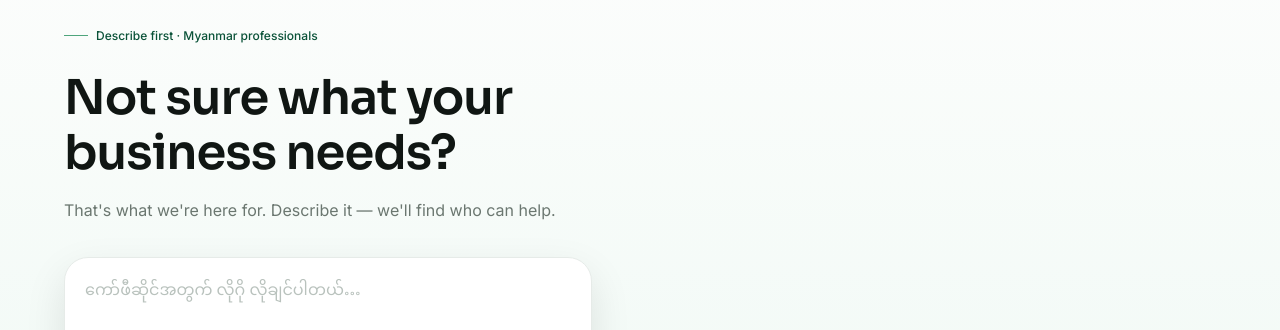
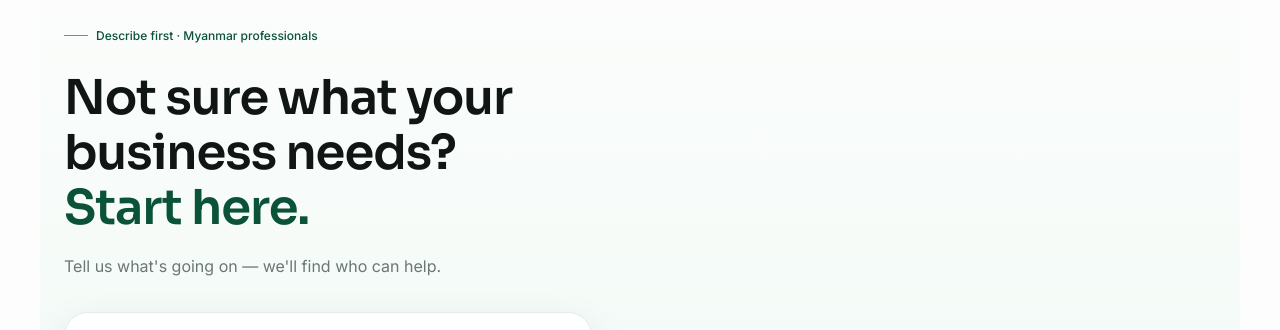
Before and after one commit to Xeloraa/inyalink, a React (Vite) app in the folder apps/web/: page / in a window 1280 px wide. Shown: the part 120-450 px from the top of the page. Built offline with nearby package versions, Linux system fonts and the light colour scheme; no server answers.

Commit message:
Tighten landing headline copy and fix hero type scale alignment.
Co-authored-by: Cursor <cursoragent@cursor.com>

```diff
--- a/apps/web/index.html
+++ b/apps/web/index.html
@@ -6,7 +6,7 @@
     <title>InyaLink — Not sure what your business needs?</title>
     <meta
       name="description"
-      content="That's what we're here for. Describe it — we'll find who can help."
+      content="Tell us what's going on — we'll find who can help."
     />
     <link rel="icon" href="/favicon.svg" type="image/svg+xml" />
     <link rel="apple-touch-icon" href="/apple-touch-icon.png" />
@@ -19,7 +19,7 @@
     />
     <meta
       property="og:description"
-      content="That's what we're here for. Describe it — we'll find who can help."
+      content="Tell us what's going on — we'll find who can help."
     />
     <meta property="og:image" content="https://inyalink.com/og.png?v=4" />
     <meta property="og:image:width" content="1200" />
@@ -31,7 +31,7 @@
     />
     <meta
       name="twitter:description"
-      content="That's what we're here for. Describe it — we'll find who can help."
+      content="Tell us what's going on — we'll find who can help."
     />
     <meta name="twitter:image" content="https://inyalink.com/og.png?v=4" />
     <link rel="preconnect" href="https://fonts.googleapis.com" />
--- a/apps/web/src/components/AppShell.tsx
+++ b/apps/web/src/components/AppShell.tsx
@@ -5,7 +5,7 @@ import { Header } from './Header';
 export function AppShell() {
   return (
     <ChatUiProvider>
-      <div className="min-h-screen bg-paper text-ink-900">
+      <div className="min-h-screen overflow-x-clip bg-paper text-ink-900">
         <Header />
         <main className="mx-auto max-w-container px-5 pb-3xl pt-sm md:px-8 md:pb-4xl lg:px-6">
           <Outlet />
--- a/apps/web/src/components/Header.tsx
+++ b/apps/web/src/components/Header.tsx
@@ -197,7 +197,7 @@ export function Header() {
 
   return (
     <header className="relative z-50 border-b border-line bg-paper/90 backdrop-blur-sm [overflow-wrap:normal]">
-      <div className="mx-auto flex max-w-container flex-nowrap items-center justify-between gap-1 px-3 py-xs sm:gap-sm sm:px-4 sm:py-sm md:px-8 lg:px-6">
+      <div className="mx-auto flex max-w-container flex-nowrap items-center justify-between gap-1 px-5 py-xs sm:gap-sm sm:py-sm md:px-8 lg:px-6">
         <Link
           to="/"
           className="inline-flex shrink-0 items-center gap-xs whitespace-nowrap font-display text-[15px] font-semibold text-ink-900 no-underline [overflow-wrap:normal] transition-colors duration-fast ease-out hover:text-jade-600 focus-visible:rounded-sm active:text-jade-800 sm:gap-sm sm:text-title"
--- a/apps/web/src/features/landing/FullBleed.tsx
+++ b/apps/web/src/features/landing/FullBleed.tsx
@@ -1,9 +1,9 @@
 import type { ReactNode } from 'react';
 
 /**
- * Full-viewport-width section. Breaks out of AppShell's centered container
- * with a 50vw negative margin, then restores the same container inside so
- * content stays aligned with the rest of the page.
+ * Full-viewport-width section. Escapes AppShell main padding with matching
+ * negative margins, then restores the same max-width + padding as Header
+ * so content shares one left edge.
  */
 export function FullBleed({
   children,
@@ -22,7 +22,7 @@ export function FullBleed({
     <section
       id={id}
       aria-labelledby={labelledBy}
-      className={`relative mx-[calc(50%-50vw)] ${className}`}
+      className={`relative -mx-5 md:-mx-8 lg:-mx-6 ${className}`}
     >
       <div
         className={`relative mx-auto max-w-container px-5 md:px-8 lg:px-6 ${innerClassName}`}
--- a/apps/web/src/features/landing/HeroDawn.tsx
+++ b/apps/web/src/features/landing/HeroDawn.tsx
@@ -33,7 +33,7 @@ export function HeroDawn({
 
   return (
     <FullBleed
-      className="overflow-hidden bg-[linear-gradient(180deg,var(--paper)_0%,var(--jade-50)_58%,rgba(223,242,232,0.55)_100%)]"
+      className="overflow-x-clip bg-[linear-gradient(180deg,var(--paper)_0%,var(--jade-50)_58%,rgba(223,242,232,0.55)_100%)]"
       labelledBy="hero-heading"
     >
       <div
@@ -51,7 +51,7 @@ export function HeroDawn({
 
       <div className="relative flex min-h-[calc(100vh-4.5rem)] flex-col supports-[height:100svh]:min-h-[calc(100svh-4.5rem)]">
         <div className="grid flex-1 items-center gap-4xl py-xl md:py-4xl lg:grid-cols-2 lg:gap-5xl">
-          <div>
+          <div className="min-w-0">
             <p className="animate-fade-up inline-flex items-center gap-sm text-caption font-medium text-jade-800">
               <span aria-hidden className="inline-block h-px w-6 bg-jade-400" />
               {t('landing.eyebrow')}
@@ -61,9 +61,9 @@ export function HeroDawn({
               id="hero-heading"
               className="text-hero animate-fade-up delay-1 mt-lg text-ink-900 md:mt-xl"
             >
-              {t('landing.headlineBefore')}
+              <span className="block">{t('landing.headlineBefore')}</span>
               {t('landing.headlineAccent') ? (
-                <span className="block text-jade-600">
+                <span className="block text-jade-800">
                   {t('landing.headlineAccent')}
                 </span>
               ) : null}
--- a/apps/web/src/locales/en.json
+++ b/apps/web/src/locales/en.json
@@ -21,9 +21,9 @@
   "landing.brand": "InyaLink",
   "landing.eyebrow": "Describe first · Myanmar professionals",
   "landing.headlineBefore": "Not sure what your business needs?",
-  "landing.headlineAccent": "",
+  "landing.headlineAccent": "Start here.",
   "landing.headlineAfter": "",
-  "landing.subhead": "That's what we're here for. Describe it — we'll find who can help.",
+  "landing.subhead": "Tell us what's going on — we'll find who can help.",
   "landing.placeholder": "ကော်ဖီဆိုင်အတွက် လိုဂို လိုချင်ပါတယ်…",
   "landing.inputLabel": "Describe your goal",
   "landing.langHint": "မြန်မာ or English",
--- a/apps/web/src/locales/my.json
+++ b/apps/web/src/locales/my.json
@@ -21,9 +21,9 @@
   "landing.brand": "InyaLink",
   "landing.eyebrow": "ဦးစွာ ဖော်ပြပါ · မြန်မာ ကျွမ်းကျင်သူများ",
   "landing.headlineBefore": "လုပ်ငန်းအတွက် ဘာလိုအပ်မှန်း မသေချာဘူးလား?",
-  "landing.headlineAccent": "",
+  "landing.headlineAccent": "ဒီက စပါ။",
   "landing.headlineAfter": "",
-  "landing.subhead": "ဒါအတွက် ကျွန်တော်တို့ ရှိပါတယ်။ ပြောပြပါ — ကူညီနိုင်သူကို ရှာပေးပါမယ်။",
+  "landing.subhead": "ဘာဖြစ်နေလဲ ပြောပြပါ — ကူညီနိုင်သူကို ရှာပေးပါမယ်။",
   "landing.placeholder": "ကော်ဖီဆိုင်အတွက် လိုဂို လိုချင်ပါတယ်…",
   "landing.inputLabel": "သင့်ရည်မှန်းချက်ကို ဖော်ပြပါ",
   "landing.langHint": "မြန်မာ or English",
--- a/apps/web/src/styles/landing.css
+++ b/apps/web/src/styles/landing.css
@@ -3,10 +3,11 @@
 /* Phone size keeps the goal input above the fold; Burmese runs long. */
 .text-hero {
   font-family: Sora, 'Noto Sans Myanmar', system-ui, sans-serif;
-  font-size: 28px;
+  font-size: 32px;
   font-weight: 600;
-  line-height: 1.15;
+  line-height: 1.2;
   letter-spacing: -0.02em;
+  overflow-wrap: anywhere;
 }
 
 .text-sect {
@@ -20,6 +21,7 @@
 @media (min-width: 768px) {
   .text-hero {
     font-size: 48px;
+    line-height: 1.15;
   }
 }
 
```
